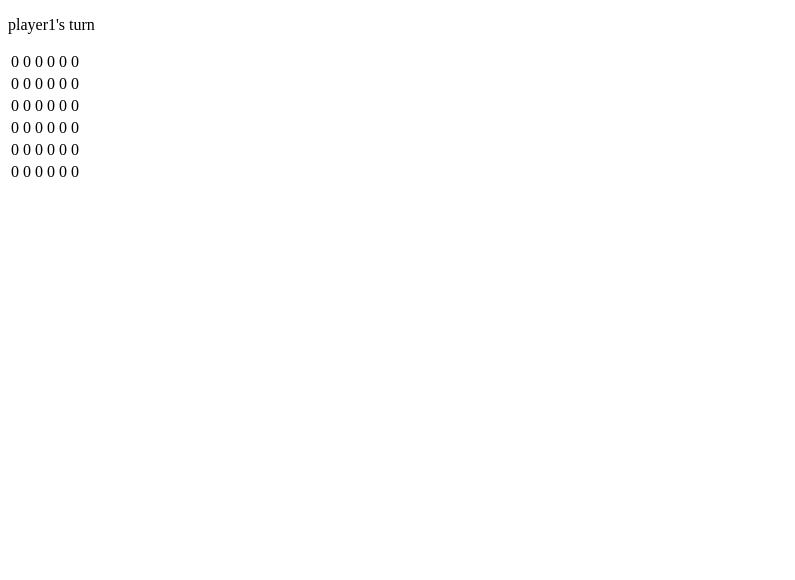
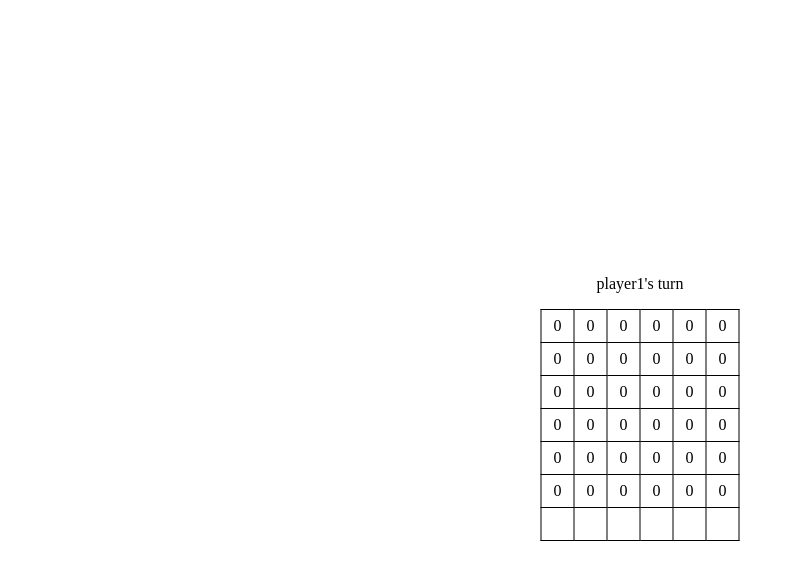
Before and after one commit to Tomoki-K/react-connect4, a React app: page / in a window 1280 px wide. Shown: the top 580 px of the page, without its empty margins (0-795 px from the left). Built offline with nearby package versions, Linux system fonts and the light colour scheme.

Commit message:
add style

```diff
--- a/index.html
+++ b/index.html
@@ -7,5 +7,6 @@
   <body>
     <div id="app"></div>
     <script src="./build/app.bundle.js"></script>
+    <script src="./build/style.bundle.js"></script>
   </body>
 </html>
--- a/package.json
+++ b/package.json
@@ -13,8 +13,12 @@
     "babel-loader": "^7.1.5",
     "babel-preset-env": "^1.7.0",
     "babel-preset-react": "^6.24.1",
+    "css-loader": "^1.0.0",
+    "node-sass": "^4.9.2",
     "react": "^16.4.1",
     "react-dom": "^16.4.1",
+    "sass-loader": "^7.0.3",
+    "style-loader": "^0.21.0",
     "webpack": "^4.15.1"
   },
   "devDependencies": {
--- a/src/ConnectFour.jsx
+++ b/src/ConnectFour.jsx
@@ -47,8 +47,8 @@ export default class ConnectFour extends React.Component {
 	render() {
 		let board = this.state.board;
 		return (
-			<div>
-        <p>{this.state.message}</p>
+			<div className='mainWrapper'>
+        <p className='message'>{this.state.message}</p>
         <table>
            <tbody>
             {board.map((rows, l_idx) => {
@@ -58,6 +58,7 @@ export default class ConnectFour extends React.Component {
                     return (
                       <td key={`${l_idx}-${r_idx}`}
                         id={`${l_idx}-${r_idx}`}
+                        className={`player${board[r_idx][l_idx]}`}
                         onClick={(e) => this.setPiece(r_idx)}>
                         {board[r_idx][l_idx]}
                       </td>);
--- /dev/null
+++ b/src/css/style.scss
@@ -0,0 +1,29 @@
+.mainWrapper {
+  position: absolute;
+  top: 50%;
+  left: 50%;
+  transform: translate(-50%, -50%);
+}
+
+.message {
+  text-align: center;
+}
+
+table {
+  border-collapse: collapse;
+  text-align: center;
+
+  td {
+    width: 30px;
+    height: 30px;
+    border: 1px solid black;
+
+    &.player1 {
+      background-color: blue;
+    }
+
+    &.player2 {
+      background-color: red;
+    }
+  }
+}
--- a/webpack.config.js
+++ b/webpack.config.js
@@ -5,6 +5,7 @@ module.exports = {
   mode: 'development',
   entry: {
     'app': './src/App.jsx',
+    'style': './src/css/style.scss'
   },
   output: {
     path: path.resolve(__dirname, 'build'),
@@ -16,11 +17,14 @@ module.exports = {
       test: /\.jsx?$/,
       exclude: /node_modules/,
       loader: 'babel-loader'
+    }, {
+      test: /\.scss$/,
+      loader: ['style-loader', 'css-loader', 'sass-loader']
     }]
   },
 
   resolve: {
-    extensions: ['', '.js', '.jsx']
+    extensions: ['.js', '.jsx']
   },
 
   plugins: []
```
Also changed, not shown: 1 other file (tests, documents, lock files or other folders).
